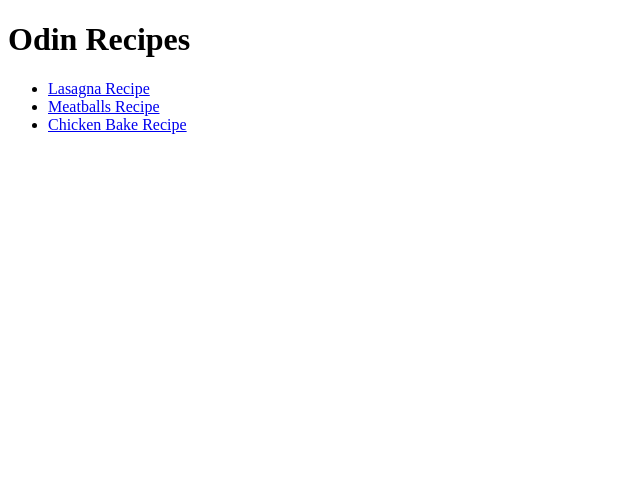
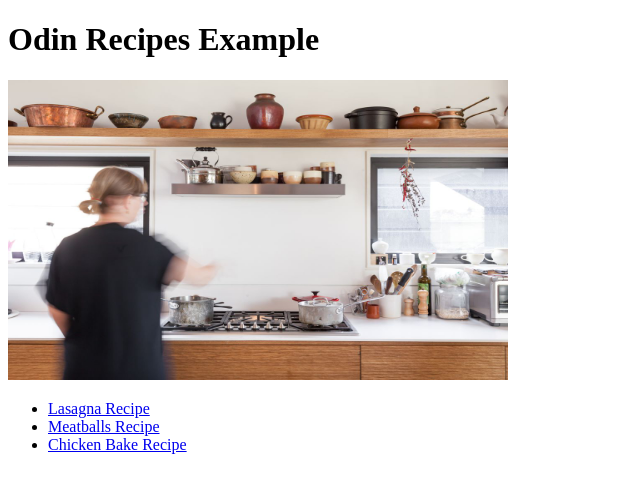
Before and after one commit to milk-repo/odin-recipes, a plain HTML site: page index.html in a window 1280 px wide. Shown: the whole page, without its empty margins (0-640 px from the left). Drawn offline with Linux system fonts and the light colour scheme.

Commit message:
Added imagine to landing page and return links from sub pages to return to the main page.

```diff
--- a/index.html
+++ b/index.html
@@ -7,7 +7,13 @@
     <title>Odin Recipes</title>
 </head>
 <body>
-    <h1>Odin Recipes</h1>
+
+    <h1>Odin Recipes Example</h1>
+
+    <img src="../images/homecook.jpg"
+    width="500"
+    height="300" alt="A photo of a woman cooking at home">
+
     <ul>
     <li><a href=recipes/lasagna.html>Lasagna Recipe</a></li>
     <li><a href=recipes/meatballs.html>Meatballs Recipe</a></li>
```
Also changed, not shown: recipes/chkbake.html (+2 -0 lines), recipes/lasagna.html (+2 -0 lines), recipes/meatballs.html (+2 -0 lines), images/homecook.jpg (added).
